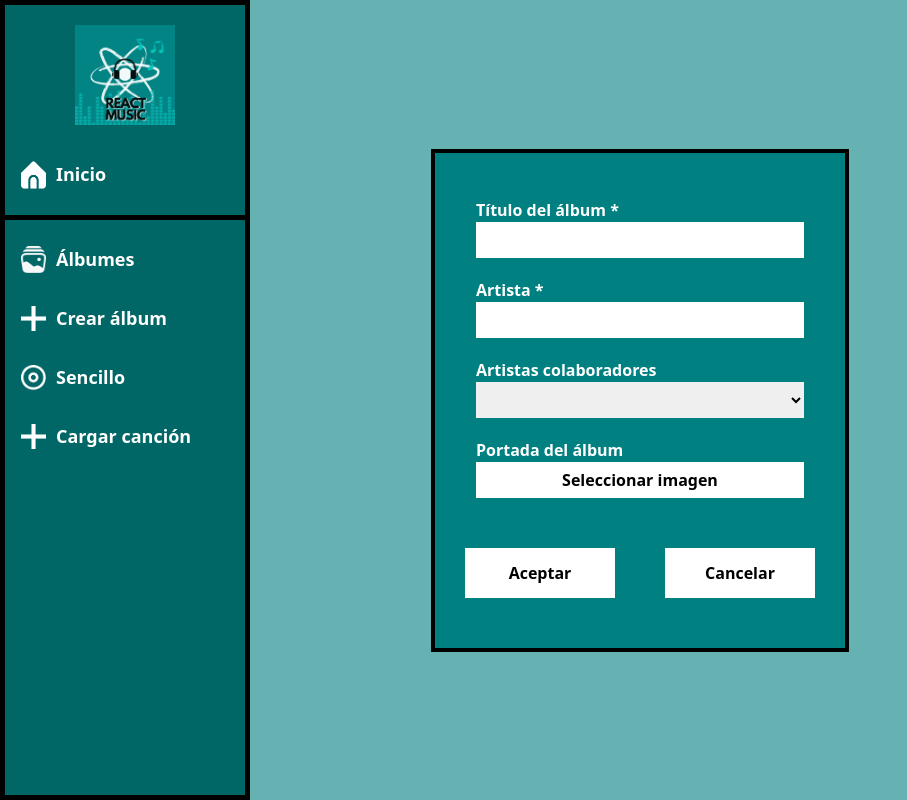
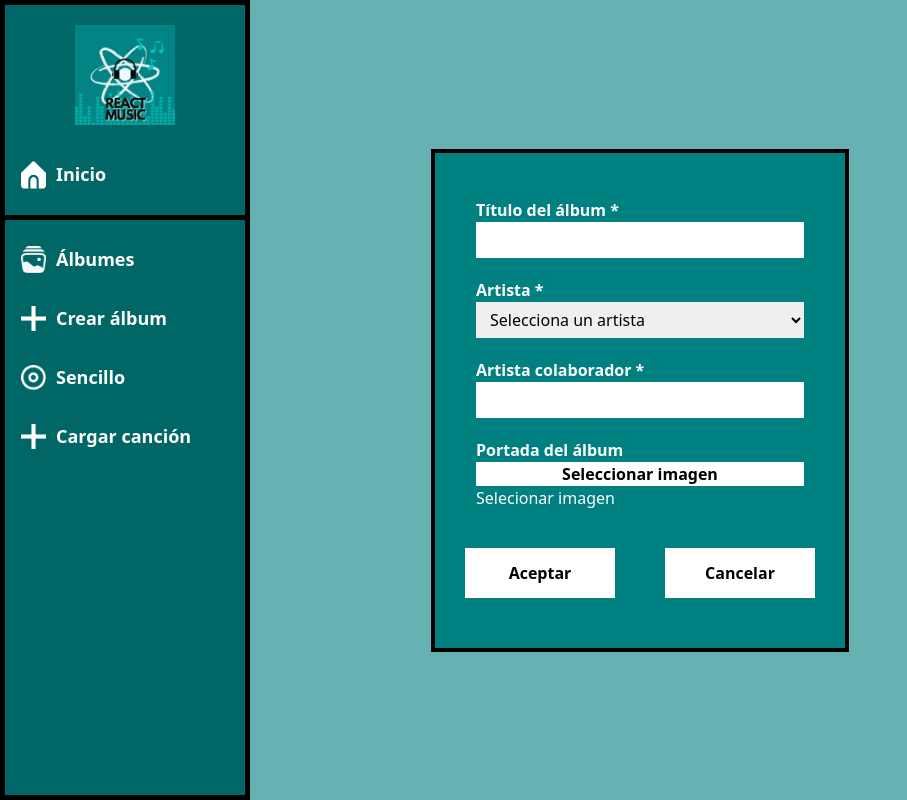
Before and after one commit to IVANCCAMA/Spotify-React, a React (Create React App) app in the folder spotify/: page /crearAlbum in a window 1280 px wide. Shown: the whole page, without its empty margins (0-907 px from the left). Built offline with nearby package versions, Linux system fonts and the light colour scheme.

Commit message:
cearLista funcional, envio de datos a Backend. MeenuLateral fix: /añadirCancion

```diff
--- a/spotify/src/components/crearLista.css
+++ b/spotify/src/components/crearLista.css
@@ -103,7 +103,22 @@
 }
 
 .btn-subir {
+    height: 100px;
+    width: 50px;
     font-weight: bold;
+    background: #fff;
     color: #000000;
     justify-content: center;
+
 }
+
+.nombreArchivo {
+
+    font-size: 16px;
+
+    color: #fff;
+
+}
+ .btn-box {
+    color: #fff;
+ }
--- a/spotify/src/components/crearLista.js
+++ b/spotify/src/components/crearLista.js
@@ -1,98 +1,201 @@
+import axios from 'axios';
 import React, { useState, useEffect, useRef } from 'react';
 import './crearLista.css';
 
+// BORRAME TEMPORAL
+const artistas = [
+  { id: 1, nombre: 'Shakira' },
+  { id: 2, nombre: 'BadBuny' },
+  { id: 5, nombre: 'Rey' },
+  { id: 6, nombre: 'Carlos' },
+  // ... Agrega más artistas según sea necesario
+];
+
+
 function CrearLista() {
-  const [titulo, setTitulo] = useState('');
-  const [artista, setArtista] = useState('');
-  const tituloInputRef = useRef(null);
+  const [id_usuario, setId_usuario] = useState('');
+  const [titulo_lista, setTitulo_lista] = useState('');
+  const [path_image, setPath_image] = useState('');
+  const [colaborador, setColaborador] = useState('');
+  const imagenInputRef = useRef(null);
+
+
+
+  const titulo_listaInputRef = useRef(null);
+
+  const handleCrearLista = async (event) => {
+    event.preventDefault(); // Prevenir el comportamiento predeterminado del formulario
+    try {
+      const nuevoAlbum = {
+        id_usuario,
+        titulo_lista,
+        path_image,
+        colaborador,
+      };
+
+      // Enviar la solicitud POST al backend para crear el álbum
+      const response = await axios.post('http://localhost:4000/api/lista_canciones/', nuevoAlbum);
+
+      // Manejar la respuesta del backend
+      console.log("titulo lista:", titulo_lista);
+      console.log("id usuario:", id_usuario);
+      console.log("colaborador:",colaborador);
+      console.log("path de imagen:", path_image);
+
+      console.log('Álbum creado exitosamente:', response.data);
+      resetForm();
+
+    } catch (error) {
+      console.error('Error al crear el álbum:', error);
+    }
+  };
+
+  const resetForm = () => {
+    setId_usuario('');
+    setColaborador('');
+    setPath_image('');
+    setTitulo_lista('');
+    // Limpiar el input de imagen
+    if (imagenInputRef.current) {
+      imagenInputRef.current.value = '';
+      imagenInputRef.current.nextElementSibling.innerText = 'Seleccionar imagen';
+    }
+  };
 
   useEffect(() => {
     // Enfocar en la entrada de "Título del álbum" al cargar la página
-    if (tituloInputRef.current) {
-      tituloInputRef.current.focus();
+    if (titulo_listaInputRef.current) {
+      titulo_listaInputRef.current.focus();
     }
   }, []);
 
-  const handleTituloChange = (event) => {
+  const handleTitulo_listaChange = (event) => {
     const valor = event.target.value;
-    if (/^[a-zA-Z0-9]*$/.test(valor) && valor.length <= 20) {
-      setTitulo(valor);
+    if (/^[a-zA-Z0-9\s]*$/.test(valor) && valor.length <= 20) {
+      setTitulo_lista(valor);
     }
   };
 
   const handleArtistaChange = (event) => {
+    const valorSeleccionado = event.target.value;
+    setId_usuario(valorSeleccionado);
+  };
+
+  const handleColaboradorChange = (event) => {
     const valor = event.target.value;
-    if (/^[a-zA-Z0-9]*$/.test(valor) && valor.length <= 20) {
-      setArtista(valor);
+    if (/^[a-zA-Z0-9\s]*$/.test(valor) && valor.length <= 20) {
+      setColaborador(valor);
     }
   };
 
   const handleSubirArchivo = () => {
-    const imagen = document.getElementById('imagen');
-    imagen.click();
+    // Accede a la referencia del input
+    const imagenInput = imagenInputRef.current;
+
+    imagenInput.addEventListener('change', () => {
+      const file = imagenInput.files[0];
+
+      if (file) {
+        const maxSize = 5 * 1024 * 1024; // 5 MB en bytes
+
+        if (file.size > maxSize) {
+          // Mostrar un mensaje de error
+          alert('El tamaño del archivo no puede exceder 5 MB.');
+          imagenInput.value = ''; // Limpiar el input para permitir seleccionar otro archivo
+          imagenInput.nextElementSibling.innerText = 'Seleccionar imagen';
+          return;
+        }
+
+        const nombreArchivo = file.name;
+        imagenInput.nextElementSibling.innerText = nombreArchivo; // Actualizar el texto mostrado
+        setPath_image(nombreArchivo);
+        console.log(nombreArchivo);
+      } else {
+        imagenInput.nextElementSibling.innerText = 'Seleccionar imagen'; // Restaurar el texto original
+      }
+    });
+
+    imagenInput.click();
   };
 
+
   return (
-    /* Form de lista */
+    /* Form de álbum */
     <div className="modal-crear-lista">
-      <form className="modal-box">
+      <form className="modal-box" onSubmit={handleCrearLista}>
         <div className="inter-modal">
+
           <div className="campo">
             <div className="input-box">
-              <label htmlFor="titulo">Título del álbum *</label>
+              <label htmlFor="titulo_lista">Título del álbum *</label>
               <input
                 type="text"
                 className="validar"
-                id="titulo"
+                id="titulo_lista"
                 autoFocus
-                value={titulo}
-                onChange={handleTituloChange}
+                value={titulo_lista}
+                onChange={handleTitulo_listaChange}
                 required
-                ref={tituloInputRef}  // Referencia al input del título
+                ref={titulo_listaInputRef} // Referencia al input del título
               />
             </div>
           </div>
 
+          {/* ARREGLAR, ENVIAR ID DE ARTISTA EN VALUE, RECUPERAR DESDE BACKEND */}
           <div className="campo">
             <div className="input-box">
               <label htmlFor="artista">Artista *</label>
-              <input
-                type="text"
-                className="validar"
-                id="artista"
-                value={artista}
-                onChange={handleArtistaChange}
-                required
-              />
-            </div>
-          </div>
-
-          <div className="campo">
-            <div className="input-box">
-              <label htmlFor="colaboradores">Artistas colaboradores</label>
-              <select id="colaboradores">
-                <option value="null" selected></option>
-                <option value="id">Shakira</option>
+              <select id="artista" value={id_usuario} onChange={handleArtistaChange}>
+                <option value="" disabled>Selecciona un artista</option>
+                {artistas.map((artista) => (
+                  <option key={artista.id} value={artista.id}>
+                    {artista.nombre}
+                  </option>
+                ))}
               </select>
             </div>
           </div>
 
           <div className="campo">
             <div className="input-box">
+              <label htmlFor="colaborador">Artista colaborador *</label> {/* Artistas colaboradores */}
+              <input
+                type="text"
+                className="validar"
+                id="colaborador"
+                autoFocus
+                value={colaborador}
+                onChange={handleColaboradorChange}
+                required
+              />
+            </div>
+          </div>
+          {/* SELECCIONAR ARCHIVO */}
+          <div className="campo">
+            <div className="input-box">
               <label htmlFor="portada">Portada del álbum</label>
               <input
                 type="button"
-                className="btn-subir bg-white"
+                className="btn-subir "
                 onClick={handleSubirArchivo}
                 value="Seleccionar imagen"
               />
-              <input type="file" id="imagen" style={{ display: 'none' }} />
+              <input
+                type="file"
+                id="imagen"
+                style={{ display: 'none' }}
+                accept=".png, .jpg, .jpeg"
+                ref={imagenInputRef}
+              />
+              <span className="nombreArchivo" id="nombreArchivo">Selecionar imagen</span> {/* Mostrar nombre del archivo */}
             </div>
           </div>
 
           <div className="campo">
             <div className="btn-box">
-              <button className="btn-next">Aceptar</button>
+              <button type="submit" className="btn-next">
+                Aceptar
+              </button>
               <button className="btn-next">Cancelar</button>
             </div>
           </div>
--- a/spotify/src/components/menuLateral.js
+++ b/spotify/src/components/menuLateral.js
@@ -56,7 +56,7 @@ function MenuLateral() {
         </div>
 
         <div className="item">
-          <Link to="/CargarCancion">
+          <Link to="/añadirCancion">
             <div className="icon">
               <img src={plus} alt="Cargar canción" width="30" />
             </div>
```
